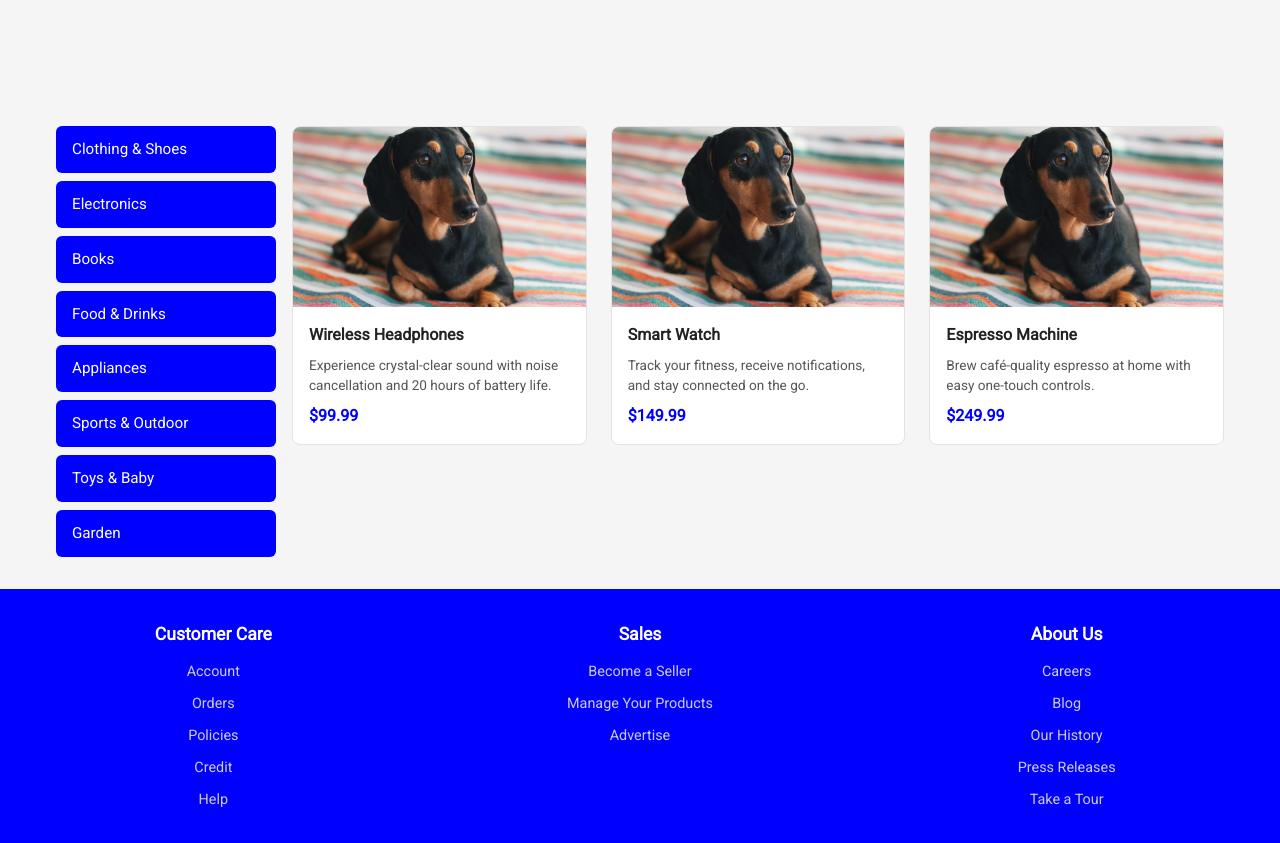
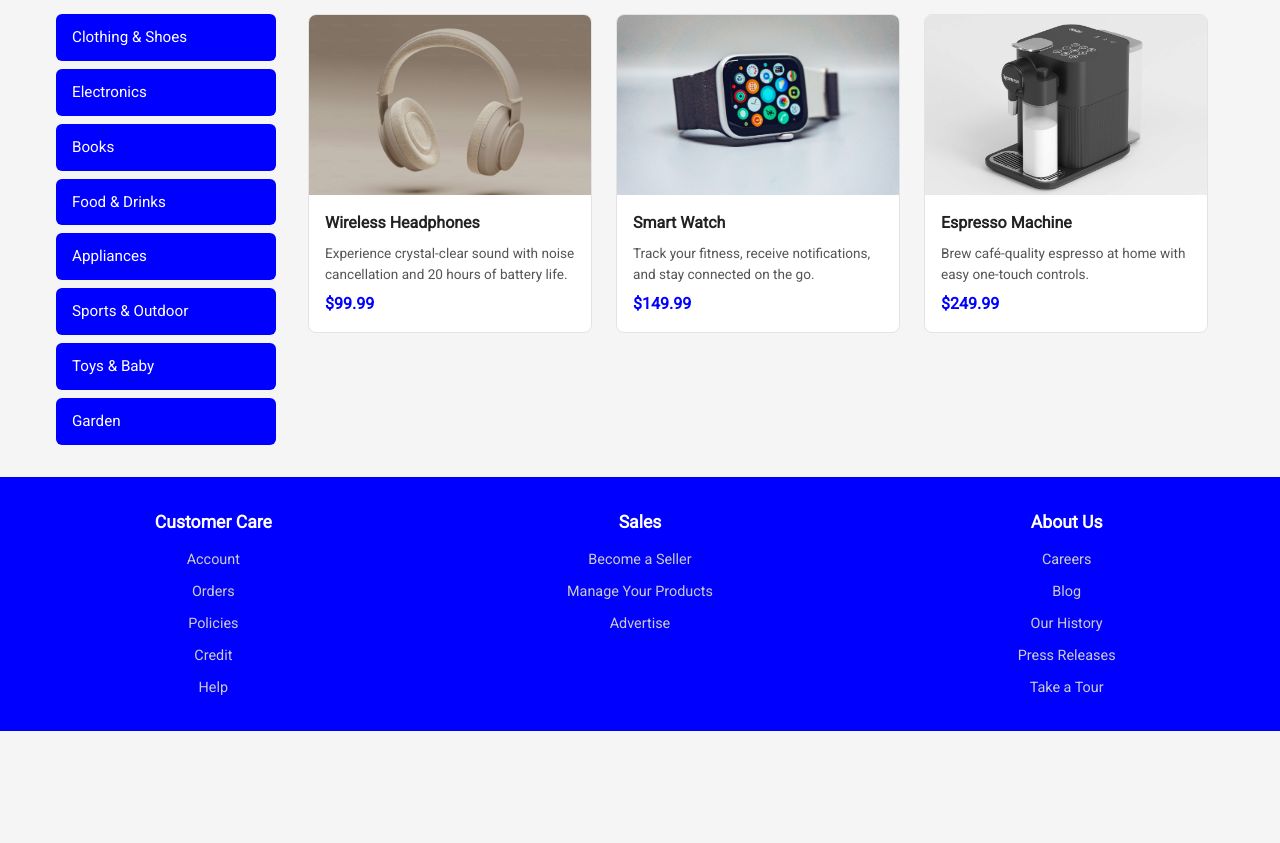
Before and after one commit to angelp0325/qwirty, a plain HTML site: page index.html in a window 1280 px wide. Shown: the part 94-937 px from the top of the page. After the commit the page ends 825 px from the top, so only its background shows below. Drawn offline with nearby package versions, Linux system fonts and the light colour scheme.

Commit message:
final touches

```diff
--- a/footer.css
+++ b/footer.css
@@ -12,6 +12,8 @@ footer.page {
   align-items: start;
   justify-items: center;
   text-align: center;
+
+  margin-bottom: 0;
 }
 
 footer.page h2 {
--- a/index.css
+++ b/index.css
@@ -7,10 +7,17 @@
 html,
 body {
   height: 100%;
+  margin: 0;
   font-family: "Roboto", sans-serif;
   background-color: #f5f5f5;
   color: #222;
   line-height: 1.5;
+}
+
+body {
+  display: flex;
+  flex-direction: column;
+  min-height: 100vh;
 }
 
 a {
@@ -49,6 +56,16 @@ a:hover {
   vertical-align: middle;
 }
 
+main {
+  flex: 1;
+}
+
+.page.container {
+  flex: 1 0 auto;
+  display: flex;
+  align-items: flex-start;
+  gap: 1rem;
+}
 @media (max-width: 768px) {
   .screen-lg {
     display: none;
--- a/index.html
+++ b/index.html
@@ -76,7 +76,7 @@
       <main aria-label="Products">
         <ul class="products">
           <li>
-            <img src="/Dog_01.jpg" alt="Sample Product" />
+            <img src="/images/wireless.jpeg" alt="Sample Product" />
             <div class="details">
               <h3>Wireless Headphones</h3>
               <p>
@@ -88,7 +88,7 @@
           </li>
 
           <li>
-            <img src="/Dog_01.jpg" alt="Sample Product" />
+            <img src="/images/smartwatch.jpeg" alt="Sample Product" />
             <div class="details">
               <h3>Smart Watch</h3>
               <p>
@@ -100,7 +100,7 @@
           </li>
 
           <li>
-            <img src="/Dog_01.jpg" alt="Sample Product" />
+            <img src="/images/espresso.jpg" alt="Sample Product" />
             <div class="details">
               <h3>Espresso Machine</h3>
               <p>
--- a/nav.css
+++ b/nav.css
@@ -5,9 +5,6 @@
   display: flex;
   flex-direction: column;
   gap: 0.5rem;
-
-  margin-left: 0;
-  margin-top: 8rem;
 }
 
 .categories a {
@@ -37,6 +34,17 @@
   margin-top: 1rem;
 }
 
+.page.container {
+  display: flex;
+  align-items: flex-start;
+  gap: 1rem;
+}
+
+.categories,
+.page.container > main {
+  margin-top: 1rem;
+}
+
 @media (max-width: 768px) {
   .categories {
     display: none;
--- a/products.css
+++ b/products.css
@@ -3,9 +3,8 @@
   grid-template-columns: repeat(auto-fill, minmax(220px, 1fr));
   gap: 1.5rem;
   list-style: none;
-  padding: 1rem 0;
-  margin: 0;
-  margin-left: 1rem;
+  margin: 0rem;
+  padding: 0rem 1rem;
 }
 
 .products li {
```
Also changed, not shown: Dog_01.jpg (deleted), images/espresso.jpg (added), images/smartwatch.jpeg (added), images/wireless.jpeg (added).
